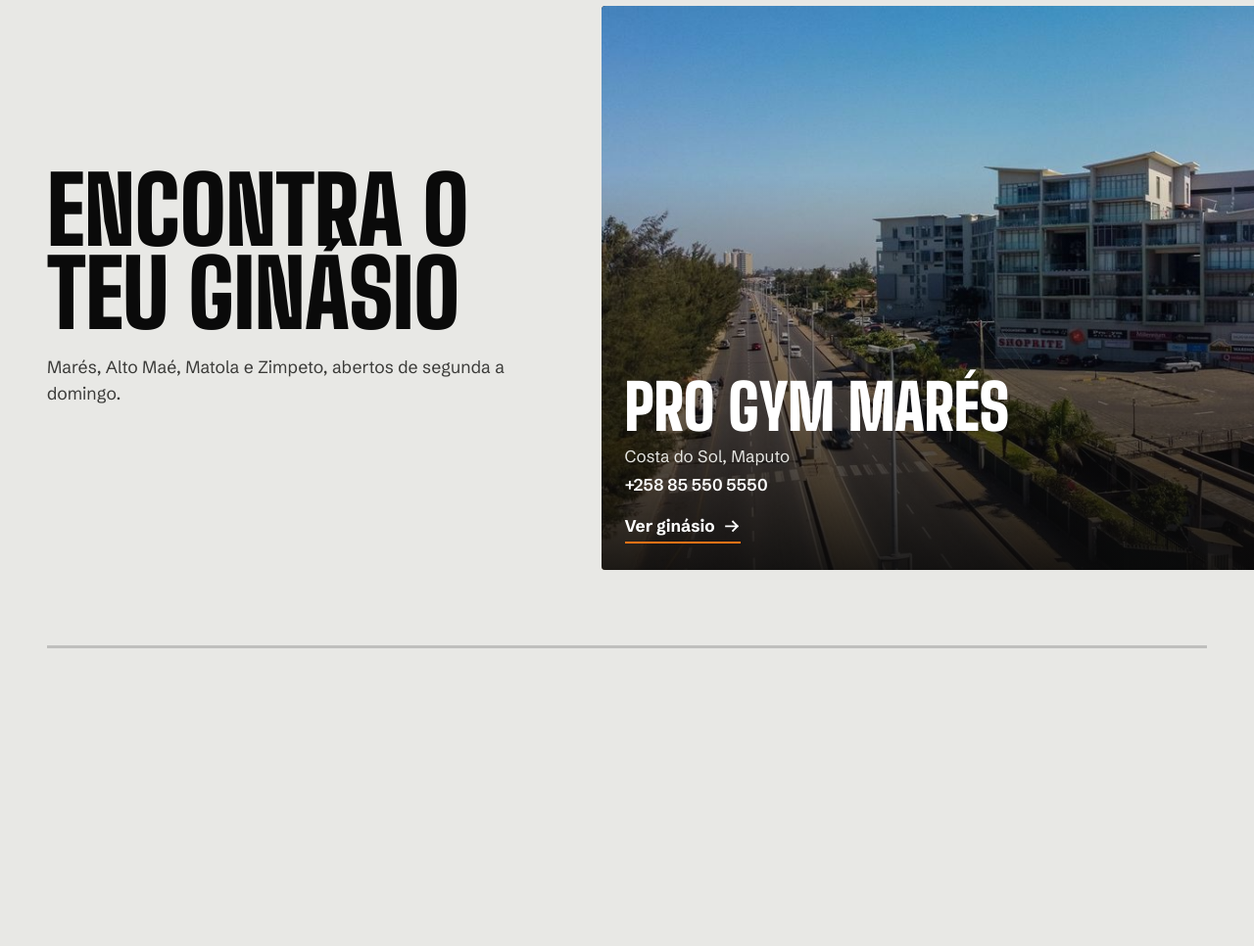
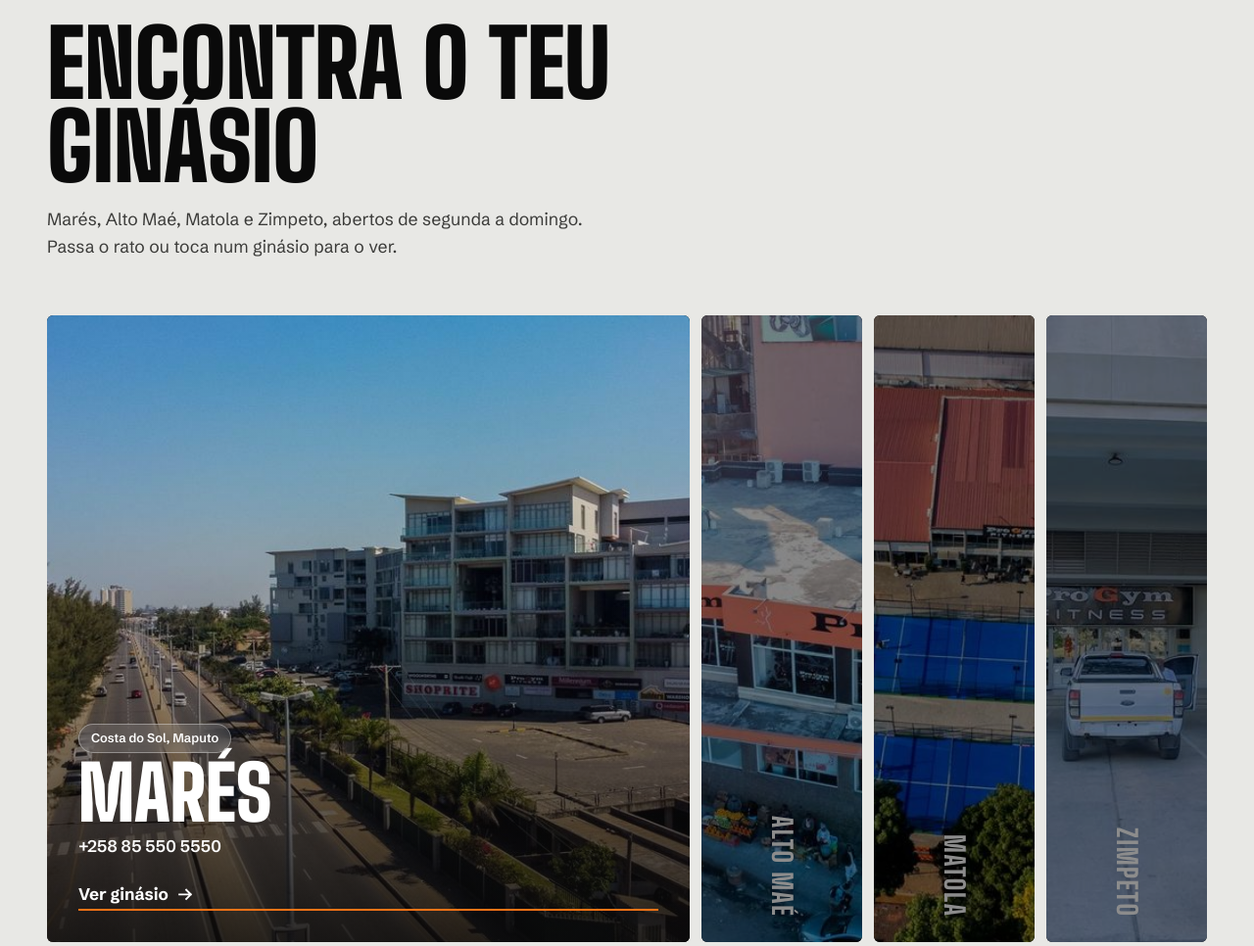
Before and after one commit to Alcapone69-al/progym-site, a plain HTML site: page index.html in a window 1280 px wide. Shown: the part 1915-2881 px from the top of the page at 98% size. Drawn offline with Linux system fonts and the light colour scheme.

Commit message:
Galeria elástica para apresentar os ginásios na home
Co-Authored-By: Claude Sonnet 5.5 <noreply@anthropic.com>
Claude-Session: https://claude.ai/code/session_01Evxb1PShN6ahSJrdZm7C2L

```diff
--- a/assets/css/style.css
+++ b/assets/css/style.css
@@ -436,3 +436,30 @@ html.motion .phero-media img,html.motion .hero-media img{will-change:transform}
   *,*::before,*::after{transition-duration:.01ms!important;animation-duration:.01ms!important;animation-iteration-count:1!important}
   .cue i::after{animation:none}
 }
+
+/* ---------- galeria elástica de ginásios ---------- */
+.elastic{width:var(--wrap);margin:clamp(2rem,5vw,3.5rem) auto 0;display:flex;flex-direction:column;gap:.5rem;height:min(88svh,640px)}
+.el{position:relative;flex:1 1 0;min-height:0;overflow:hidden;border-radius:6px;background:var(--iron);color:var(--white);text-decoration:none;isolation:isolate;filter:brightness(.55);transition:flex-grow .7s cubic-bezier(.25,1,.5,1),filter .7s}
+.el.is-active{flex-grow:4;filter:none}
+@media(hover:hover){.el:not(.is-active):hover{filter:brightness(.8)}}
+.el-img{position:absolute;inset:0;z-index:-2}
+.el-img img{position:absolute;inset:0;width:100%;height:100%;object-fit:cover;transform:scale(1.1);transition:transform 1s var(--ease)}
+.el.is-active .el-img img{transform:none}
+.el::after{content:"";position:absolute;inset:0;z-index:-1;background:linear-gradient(0deg,rgba(10,10,10,.85),rgba(10,10,10,.15) 55%,transparent);opacity:0;transition:opacity .5s}
+.el.is-active::after{opacity:1}
+.el-on{position:absolute;inset:auto 0 0 0;padding:clamp(1rem,2.5vw,2rem);display:flex;flex-direction:column;gap:.4rem;opacity:0;transform:translateY(2.5rem);transition:opacity .5s,transform .5s var(--ease);pointer-events:none}
+.el.is-active .el-on{opacity:1;transform:none;transition-delay:.2s;pointer-events:auto}
+.el-tag{align-self:flex-start;border:1px solid rgba(255,255,255,.35);background:rgba(255,255,255,.12);backdrop-filter:blur(8px);padding:.25rem .75rem;border-radius:999px;font-size:.8rem;font-weight:600}
+.el-on h3{font-weight:900;font-size:clamp(2.4rem,6vw,5rem);line-height:.9}
+.el-tel{font-weight:600}
+.el-off{position:absolute;left:0;right:0;bottom:.8rem;display:flex;justify-content:center;transition:opacity .4s}
+.el.is-active .el-off{opacity:0}
+.el-v{font-family:var(--display);font-weight:800;text-transform:uppercase;letter-spacing:.06em;font-size:1.3rem}
+.el-n{display:none}
+@media(min-width:760px){
+  .elastic{flex-direction:row;gap:.75rem}
+  .el-off{bottom:1.6rem}
+  .el-v{writing-mode:vertical-rl;font-size:1.7rem;white-space:nowrap}
+}
+@media(max-width:759px){.el-off{top:0;align-items:center}}
+@media(prefers-reduced-motion:reduce){.el,.el-img img,.el-on{transition:none!important}}
--- a/assets/js/site.js
+++ b/assets/js/site.js
@@ -112,6 +112,18 @@ $$('[data-tabs]').forEach(function(box){
   var start=fromHash();
   sel(start>-1?start:0,false,false);
   addEventListener('hashchange',function(){var i=fromHash();if(i>-1)sel(i,false,false)});
+});
+
+// galeria elástica de ginásios: passar o rato, focar ou tocar abre o ginásio; clicar no aberto navega
+$$('[data-elastic]').forEach(function(box){
+  var els=$$('.el',box);
+  var fine=matchMedia('(hover: hover) and (pointer: fine)');
+  function act(el){els.forEach(function(x){x.classList.toggle('is-active',x===el)})}
+  els.forEach(function(el){
+    el.addEventListener('mouseenter',function(){if(fine.matches)act(el)});
+    el.addEventListener('focus',function(){if(el.matches(':focus-visible'))act(el)});
+    el.addEventListener('click',function(e){if(!el.classList.contains('is-active')){e.preventDefault();act(el)}});
+  });
 });
 
 /* ============ Formulários -> WhatsApp ============ */
@@ -258,29 +270,6 @@ function initMotion(){
       gsap.to($('.phero-media img',ph),{yPercent:desk?8:4,scale:desk?1.18:1.1,ease:'none',scrollTrigger:{trigger:ph,start:'top top',end:'bottom top',scrub:true}});
     }
 
-    // (criado primeiro para que o espaço do pin conte nas posições seguintes)
-    if(desk){
-      // ginásios: faixa horizontal fixa durante o scroll
-      var sec=$('.gyms-h'),track=sec&&$('.gh-track',sec);
-      if(sec&&track){
-        sec.classList.add('is-h');
-        var dist=function(){return Math.max(0,track.scrollWidth-window.innerWidth)};
-        var tw=gsap.to(track,{x:function(){return -dist()},ease:'none',scrollTrigger:{trigger:sec,start:'top top',end:function(){return '+='+dist()},pin:true,scrub:.6,anticipatePin:1,invalidateOnRefresh:true}});
-        var prog=$('.gh-prog i',sec);
-        if(prog)gsap.to(prog,{scaleX:1,ease:'none',scrollTrigger:{trigger:sec,start:'top top',end:function(){return '+='+dist()},scrub:true,invalidateOnRefresh:true}});
-        // foco por teclado: leva o scroll até ao cartão focado
-        var onFocus=function(e){
-          var c=e.target.closest&&e.target.closest('.gh-card');if(!c)return;
-          sec.scrollLeft=0;
-          var s=tw.scrollTrigger,dd=dist();if(!dd)return;
-          var target=Math.min(1,Math.max(0,(c.offsetLeft-(window.innerWidth-c.offsetWidth)/2)/dd));
-          window.scrollTo({top:s.start+(s.end-s.start)*target,behavior:'auto'});
-        };
-        sec.addEventListener('focusin',onFocus);
-        undo.push(function(){sec.removeEventListener('focusin',onFocus);sec.classList.remove('is-h')});
-      }
-    }
-
     // títulos: palavra a palavra
     $$('.sp:not([data-hero])').forEach(function(t){
       var w=$$('.w>span',t);
--- a/index.html
+++ b/index.html
@@ -56,17 +56,18 @@
   <p class="stmt" aria-label="Quatro ginásios em Maputo e Matola. Aulas, personal trainer, fisioterapia e nutrição. A primeira sessão é por nossa conta."><span class="sw">Quatro</span> <span class="sw">ginásios</span> <span class="sw">em</span> <span class="sw">Maputo</span> <span class="sw">e</span> <span class="sw">Matola.</span> <span class="sw">Aulas,</span> <span class="sw">personal</span> <span class="sw">trainer,</span> <span class="sw">fisioterapia</span> <span class="sw">e</span> <span class="sw">nutrição.</span> <span class="sw">A</span> <span class="sw">primeira</span> <span class="sw">sessão</span> <span class="sw">é</span> <span class="sw">por</span> <span class="sw">nossa</span> <span class="sw">conta.</span></p>
 </div></section>
 
-<section class="gyms-h" id="ginasios">
-  <div class="gh-track">
-    <div class="gh-intro"><h2 class="sp"><span class="w"><span>Encontra</span></span> <span class="w"><span>o</span></span> <span class="w"><span>teu</span></span> <span class="w"><span>ginásio</span></span></h2><p class="sub rv">Marés, Alto Maé, Matola e Zimpeto, abertos de segunda a domingo.</p></div>
-    <a class="gh-card" href="gyms/mares/"><div class="gh-img"><img src="assets/img/gyms/mares/drone.jpg" srcset="assets/img/_s/gyms_mares_drone-640.jpg 640w, assets/img/_s/gyms_mares_drone-1100.jpg 1100w, assets/img/gyms/mares/drone.jpg 1600w" sizes="(min-width:900px) 58vw, 100vw" width="1600" height="900" alt="Pro Gym Marés, vista aérea" loading="lazy" decoding="async"></div>
-      <div class="gh-tx"><h3>Pro Gym Marés</h3><p class="area">Costa do Sol, Maputo</p><p class="tel">+258 85 550 5550</p><span class="go">Ver ginásio <svg viewBox="0 0 24 24" fill="none" stroke="currentColor" stroke-width="2.4" stroke-linecap="square" aria-hidden="true"><path d="M4 12h15M13 6l6 6-6 6"/></svg></span></div></a><a class="gh-card" href="gyms/alto-mae/"><div class="gh-img"><img src="assets/img/gyms/alto-mae/drone.jpg" srcset="assets/img/_s/gyms_alto-mae_drone-640.jpg 640w, assets/img/_s/gyms_alto-mae_drone-1100.jpg 1100w, assets/img/gyms/alto-mae/drone.jpg 1600w" sizes="(min-width:900px) 58vw, 100vw" width="1600" height="900" alt="Pro Gym Alto Maé, vista aérea" loading="lazy" decoding="async"></div>
-      <div class="gh-tx"><h3>Pro Gym Alto Maé</h3><p class="area">Alto Maé, Maputo</p><p class="tel">+258 85 552 5552</p><span class="go">Ver ginásio <svg viewBox="0 0 24 24" fill="none" stroke="currentColor" stroke-width="2.4" stroke-linecap="square" aria-hidden="true"><path d="M4 12h15M13 6l6 6-6 6"/></svg></span></div></a><a class="gh-card" href="gyms/matola/"><div class="gh-img"><img src="assets/img/gyms/matola/matola-7.jpg" srcset="assets/img/_s/gyms_matola_matola-7-640.jpg 640w, assets/img/_s/gyms_matola_matola-7-1100.jpg 1100w, assets/img/gyms/matola/matola-7.jpg 1600w" sizes="(min-width:900px) 58vw, 100vw" width="1600" height="900" alt="Pro Gym Matola, vista do ginásio" loading="lazy" decoding="async"></div>
-      <div class="gh-tx"><h3>Pro Gym Matola</h3><p class="area">Parque dos Poetas, Matola</p><p class="tel">+258 85 551 5551</p><span class="go">Ver ginásio <svg viewBox="0 0 24 24" fill="none" stroke="currentColor" stroke-width="2.4" stroke-linecap="square" aria-hidden="true"><path d="M4 12h15M13 6l6 6-6 6"/></svg></span></div></a><a class="gh-card" href="gyms/zimpeto/"><div class="gh-img"><img src="assets/img/gyms/zimpeto/side.jpg" srcset="assets/img/_s/gyms_zimpeto_side-640.jpg 640w, assets/img/_s/gyms_zimpeto_side-1100.jpg 1100w, assets/img/gyms/zimpeto/side.jpg 1600w" sizes="(min-width:900px) 58vw, 100vw" width="1600" height="900" alt="Pro Gym Zimpeto, vista lateral" loading="lazy" decoding="async"></div>
-      <div class="gh-tx"><h3>Pro Gym Zimpeto</h3><p class="area">Estádio Nacional do Zimpeto, Maputo</p><p class="tel">+258 85 553 5553</p><span class="go">Ver ginásio <svg viewBox="0 0 24 24" fill="none" stroke="currentColor" stroke-width="2.4" stroke-linecap="square" aria-hidden="true"><path d="M4 12h15M13 6l6 6-6 6"/></svg></span></div></a>
-  </div>
-  <div class="gh-prog" aria-hidden="true"><i></i></div>
-</section>
+<section id="ginasios"><div class="wrap">
+  <h2 class="sp"><span class="w"><span>Encontra</span></span> <span class="w"><span>o</span></span> <span class="w"><span>teu</span></span> <span class="w"><span>ginásio</span></span></h2><p class="sub rv">Marés, Alto Maé, Matola e Zimpeto, abertos de segunda a domingo. Passa o rato ou toca num ginásio para o ver.</p>
+</div>
+<div class="elastic rv" data-elastic><a class="el is-active" href="gyms/mares/" aria-label="Pro Gym Marés, Costa do Sol, Maputo"><div class="el-img"><img src="assets/img/gyms/mares/drone.jpg" srcset="assets/img/_s/gyms_mares_drone-640.jpg 640w, assets/img/_s/gyms_mares_drone-1100.jpg 1100w, assets/img/gyms/mares/drone.jpg 1600w" sizes="(min-width:900px) 60vw, 100vw" width="1600" height="900" alt="Pro Gym Marés, vista aérea" loading="lazy" decoding="async"></div>
+      <div class="el-on"><span class="el-tag">Costa do Sol, Maputo</span><h3>Marés</h3><p class="el-tel">+258 85 550 5550</p><span class="go">Ver ginásio <svg viewBox="0 0 24 24" fill="none" stroke="currentColor" stroke-width="2.4" stroke-linecap="square" aria-hidden="true"><path d="M4 12h15M13 6l6 6-6 6"/></svg></span></div>
+      <div class="el-off" aria-hidden="true"><span class="el-v">Marés</span><span class="el-n">01</span></div></a><a class="el" href="gyms/alto-mae/" aria-label="Pro Gym Alto Maé, Alto Maé, Maputo"><div class="el-img"><img src="assets/img/gyms/alto-mae/drone.jpg" srcset="assets/img/_s/gyms_alto-mae_drone-640.jpg 640w, assets/img/_s/gyms_alto-mae_drone-1100.jpg 1100w, assets/img/gyms/alto-mae/drone.jpg 1600w" sizes="(min-width:900px) 60vw, 100vw" width="1600" height="900" alt="Pro Gym Alto Maé, vista aérea" loading="lazy" decoding="async"></div>
+      <div class="el-on"><span class="el-tag">Alto Maé, Maputo</span><h3>Alto Maé</h3><p class="el-tel">+258 85 552 5552</p><span class="go">Ver ginásio <svg viewBox="0 0 24 24" fill="none" stroke="currentColor" stroke-width="2.4" stroke-linecap="square" aria-hidden="true"><path d="M4 12h15M13 6l6 6-6 6"/></svg></span></div>
+      <div class="el-off" aria-hidden="true"><span class="el-v">Alto Maé</span><span class="el-n">02</span></div></a><a class="el" href="gyms/matola/" aria-label="Pro Gym Matola, Parque dos Poetas, Matola"><div class="el-img"><img src="assets/img/gyms/matola/matola-7.jpg" srcset="assets/img/_s/gyms_matola_matola-7-640.jpg 640w, assets/img/_s/gyms_matola_matola-7-1100.jpg 1100w, assets/img/gyms/matola/matola-7.jpg 1600w" sizes="(min-width:900px) 60vw, 100vw" width="1600" height="900" alt="Pro Gym Matola, vista do ginásio" loading="lazy" decoding="async"></div>
+      <div class="el-on"><span class="el-tag">Parque dos Poetas, Matola</span><h3>Matola</h3><p class="el-tel">+258 85 551 5551</p><span class="go">Ver ginásio <svg viewBox="0 0 24 24" fill="none" stroke="currentColor" stroke-width="2.4" stroke-linecap="square" aria-hidden="true"><path d="M4 12h15M13 6l6 6-6 6"/></svg></span></div>
+      <div class="el-off" aria-hidden="true"><span class="el-v">Matola</span><span class="el-n">03</span></div></a><a class="el" href="gyms/zimpeto/" aria-label="Pro Gym Zimpeto, Estádio Nacional do Zimpeto, Maputo"><div class="el-img"><img src="assets/img/gyms/zimpeto/side.jpg" srcset="assets/img/_s/gyms_zimpeto_side-640.jpg 640w, assets/img/_s/gyms_zimpeto_side-1100.jpg 1100w, assets/img/gyms/zimpeto/side.jpg 1600w" sizes="(min-width:900px) 60vw, 100vw" width="1600" height="900" alt="Pro Gym Zimpeto, vista lateral" loading="lazy" decoding="async"></div>
+      <div class="el-on"><span class="el-tag">Estádio Nacional do Zimpeto, Maputo</span><h3>Zimpeto</h3><p class="el-tel">+258 85 553 5553</p><span class="go">Ver ginásio <svg viewBox="0 0 24 24" fill="none" stroke="currentColor" stroke-width="2.4" stroke-linecap="square" aria-hidden="true"><path d="M4 12h15M13 6l6 6-6 6"/></svg></span></div>
+      <div class="el-off" aria-hidden="true"><span class="el-v">Zimpeto</span><span class="el-n">04</span></div></a></div></section>
 
 <section class="dark-sec" id="planos" data-sheet><div class="wrap">
   <h2 class="sp"><span class="w"><span>Preços</span></span> <span class="w"><span>sem</span></span> <span class="w"><span>letras</span></span> <span class="w"><span>pequenas</span></span></h2>
```
Also changed, not shown: 1 other file.
